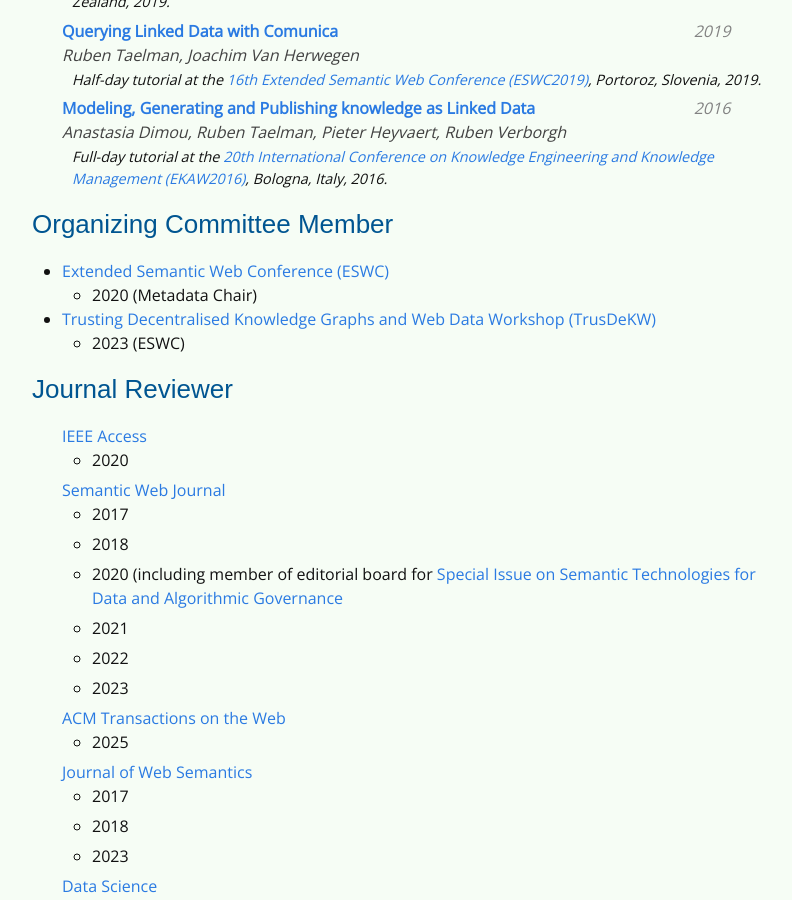
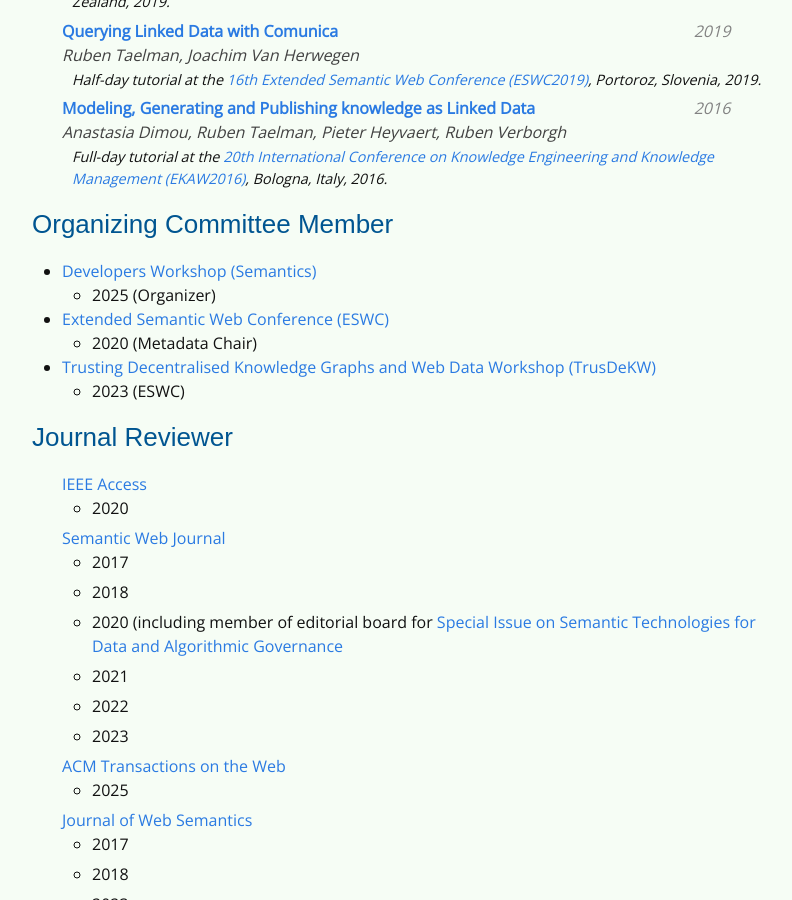
Before and after one commit to rubensworks/rubensworks.net, a Jekyll site: the page built from cv.md, in a window 1280 px wide and 900 px high, scrolled down 5388 px. Shown: the whole window, without its empty margins (238-1030 px from the left). Built offline with Jekyll 4.4.1, drawn with Linux system fonts in a browser that asks for light colours; some web fonts are replaced.

Commit message:
Update cv.md

```diff
--- a/cv.md
+++ b/cv.md
@@ -411,6 +411,8 @@
 
 ### Organizing Committee Member
 
+* [Developers Workshop (Semantics)](https://semantics2025.semdev.org/)
+    * 2025 (Organizer)
 * [Extended Semantic Web Conference (ESWC)](https://eswc-conferences.org/)
     * 2020 (Metadata Chair)
 * [Trusting Decentralised Knowledge Graphs and Web Data Workshop (TrusDeKW)](https://events.kmi.open.ac.uk/trusting-decentralised-knowledge-graphs-and-web-data/)
```
